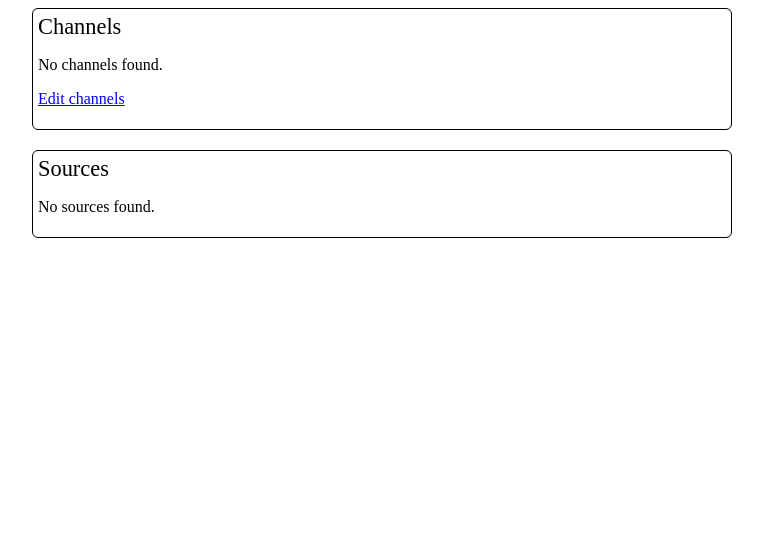
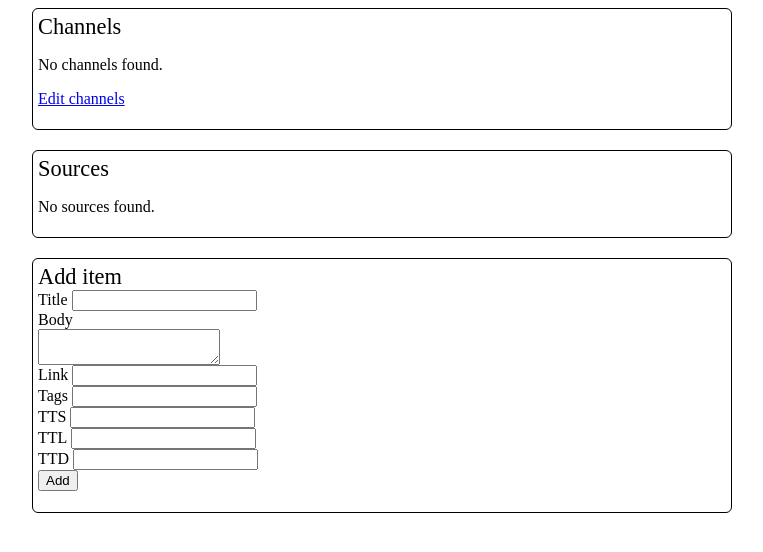
Before and after one commit to Jaculabilis/intake, a Flask app: template intake/templates/home.jinja2 in a window 1280 px wide. Shown: the top 552 px of the page, without its empty margins (258-1021 px from the left). Run offline with Flask 3, Linux system fonts and the light colour scheme; the template is opened without the code that fills it, so the values that code supplies are empty.

Commit message:
Add basic item adding

```diff
--- a/intake/app.py
+++ b/intake/app.py
@@ -1,5 +1,6 @@
 from datetime import datetime, timedelta
 from pathlib import Path
+from random import getrandbits
 from typing import List
 import json
 import os
@@ -299,6 +300,33 @@ def _parse_channels_config(config_str: str):
     return (None, parsed)
 
 
+@app.post("/add")
+def add_item():
+    # Ensure the default source exists
+    source_path = intake_data_dir() / "default"
+    if not source_path.exists():
+        source_path.mkdir()
+    config_path = source_path / "intake.json"
+    if not config_path.exists():
+        config_path.write_text(json.dumps({
+            "action": {
+                "fetch": {
+                    "exe": "true"
+                }
+            }
+        }, indent=2))
+    source = LocalSource(source_path.parent, source_path.name)
+
+    # Clean up the fields
+    item = {key: value for key, value in request.form.items() if value}
+    item["id"] = '{:x}'.format(getrandbits(16 * 4))
+    # TODO: this doesn't support tags or ttX fields correctly
+
+    source.new_item(item)
+
+    return redirect(url_for("source_feed", name="default"))
+
+
 def wsgi():
     # init_default_logging()
     return app
--- a/intake/templates/home.jinja2
+++ b/intake/templates/home.jinja2
@@ -61,6 +61,37 @@ summary:focus {
 </details>
 </div>
 
+<div class="readable-item">
+<details open>
+<summary><span class="item-title">Add item</span></summary>
+<form action="add" method="post">
+<label for="title">Title</label>
+<input type="text" name="title">
+<br>
+<label for="body">Body</label>
+<br>
+<textarea name="body"></textarea>
+<br>
+<label for="link">Link</label>
+<input type="text" name="link">
+<br>
+<label for="tags">Tags</label>
+<input type="text" name="tags">
+<br>
+<label for="tts">TTS</label>
+<input type="text" name="tts">
+<br>
+<label for="ttl">TTL</label>
+<input type="text" name="ttl">
+<br>
+<label for="ttd">TTD</label>
+<input type="text" name="ttd">
+<br>
+<input type="submit" value="Add">
+</form>
+</details>
+</div>
+
 </div>
 </body>
 </html>
```
